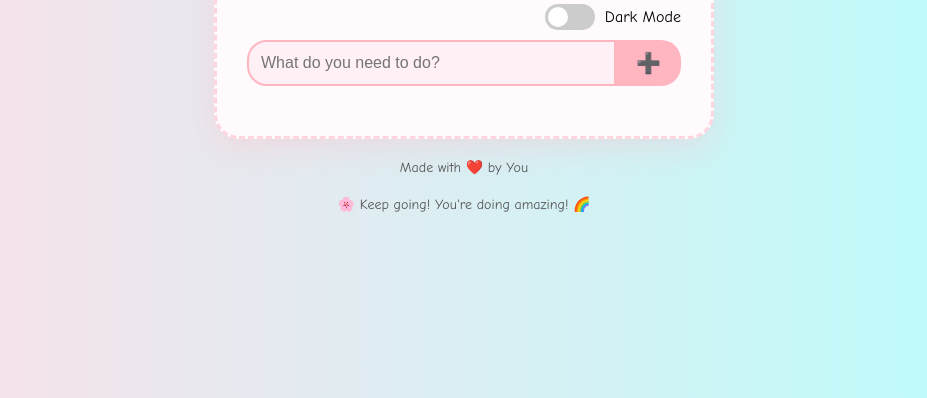
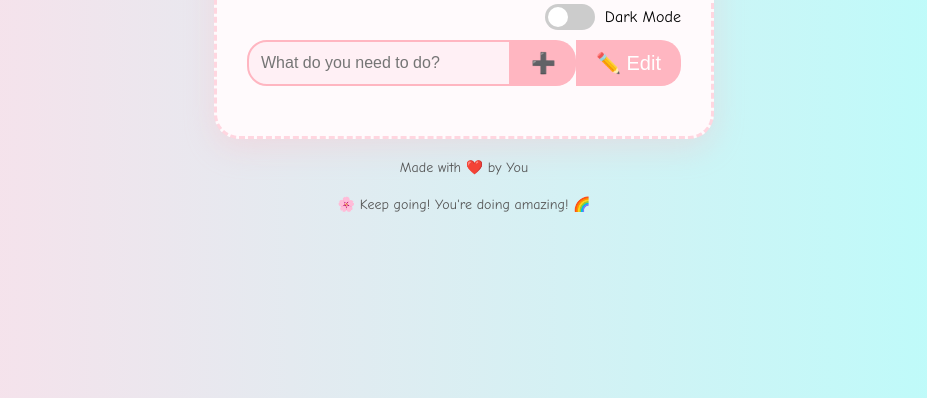
Before and after one commit to sanskrutimahato/ToDoList, a plain HTML site: page index.html in a window 1280 px wide. Shown: the part 402-800 px from the top of the page, without its empty margins (176-1103 px from the left). Drawn offline with nearby package versions, Linux system fonts and the light colour scheme.

Commit message:
Update index.html

```diff
--- a/index.html
+++ b/index.html
@@ -7,11 +7,14 @@
     <title>To-Do List</title>
     <link rel="stylesheet" href="style.css" />
     <script src="https://cdn.jsdelivr.net/npm/canvas-confetti@1.5.1/dist/confetti.browser.min.js"></script>
+<meta name="viewport" content="width=device-width, initial-scale=1.0">
 
     <script src="https://kit.fontawesome.com/a076d05399.js" crossorigin="anonymous"></script>
 </head>
 
 <body>
+
+
 
     <div class="container">
         <div id="productivity-summary" class="productivity"></div>
@@ -37,6 +40,8 @@
         <div class="input-section">
             <input type="text" id="task-input" placeholder="What do you need to do?" />
             <button onclick="addTask()">➕</button>
+            <button class="edit-btn">✏️ Edit</button>
+
         </div>
         <ul id="task-list"></ul>
     </div>
```
